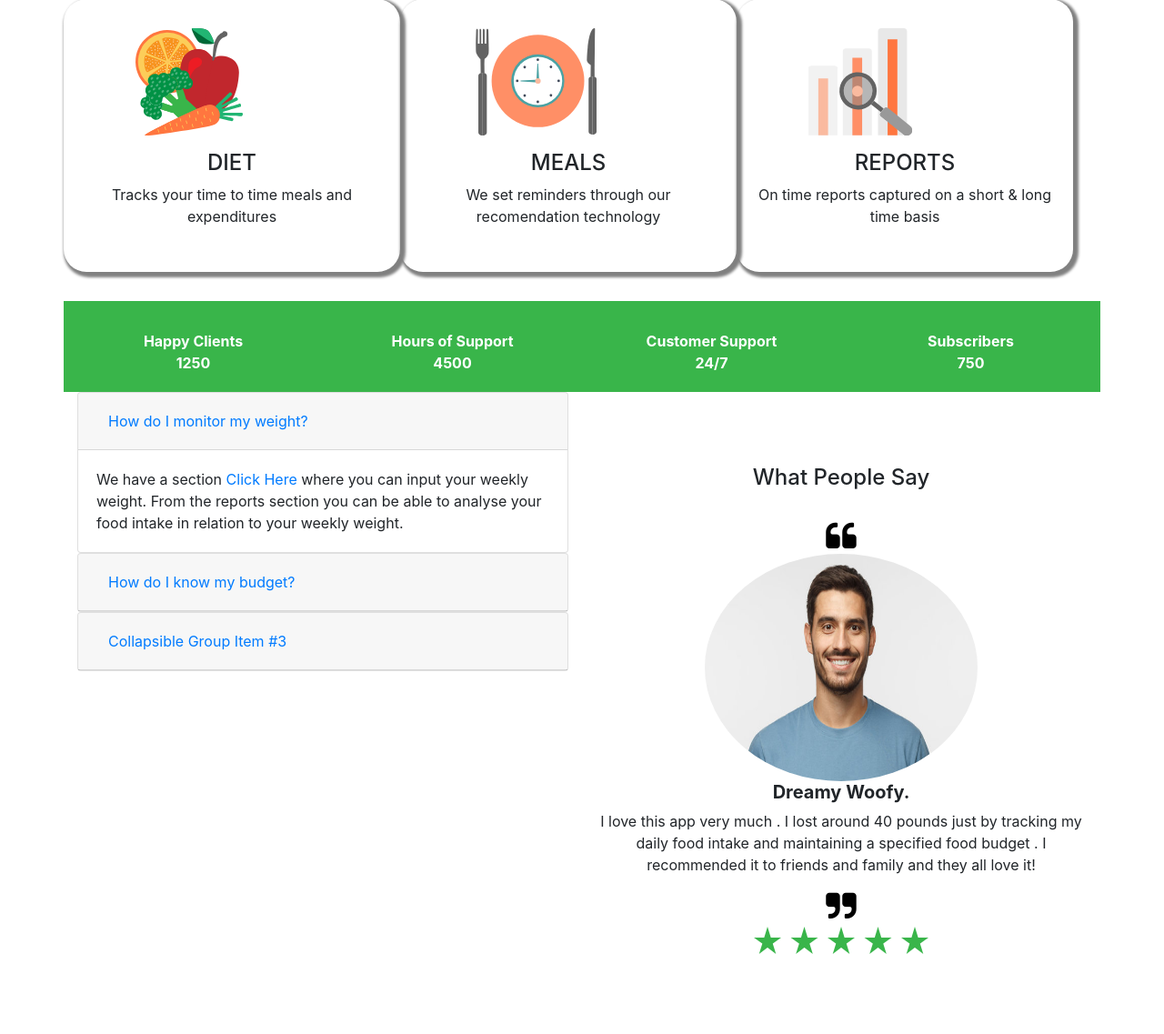
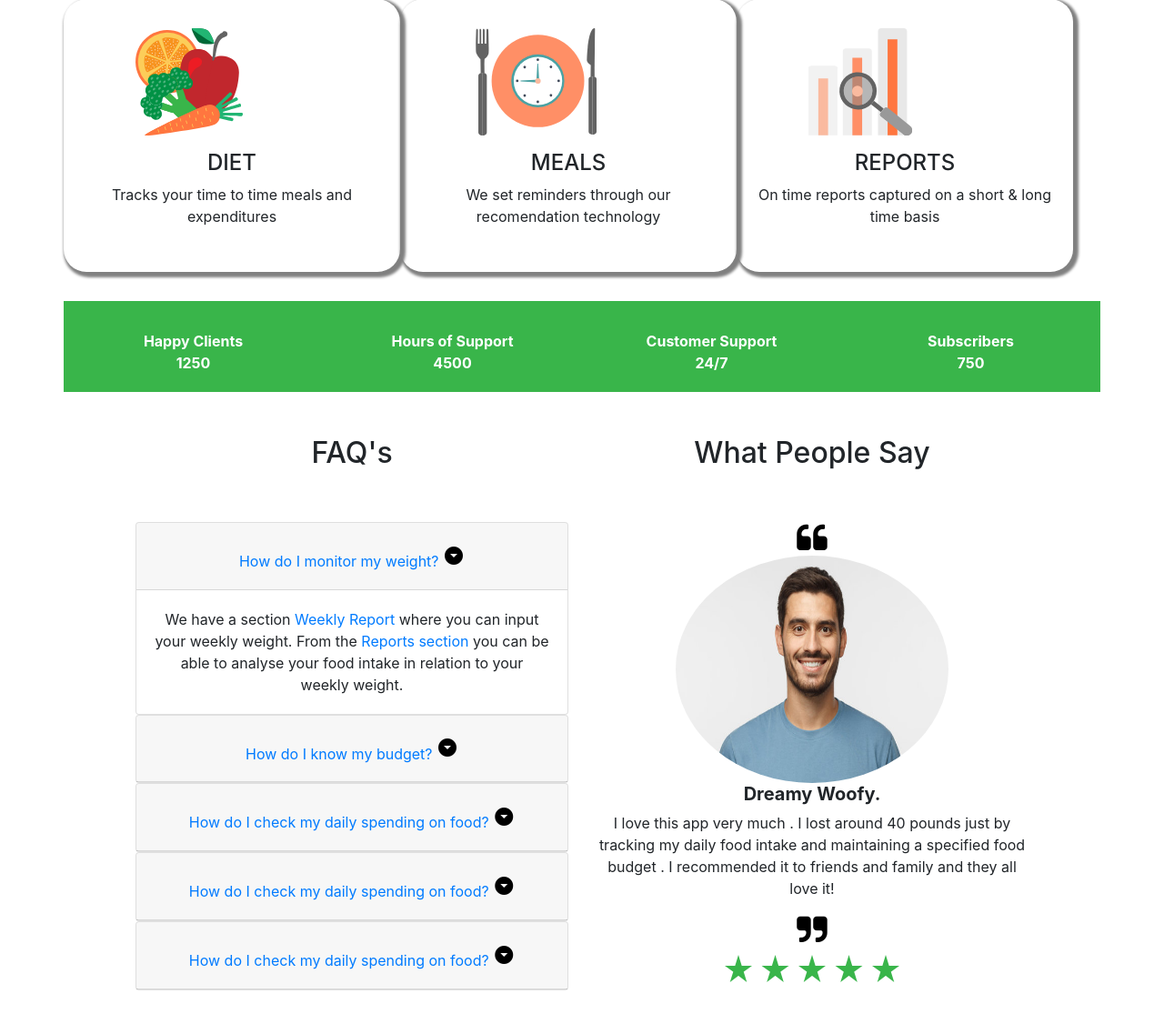
Before and after one commit to fobiero/Food_Diary-App, a PHP site: page /landing.html in a window 1280 px wide. Shown: the part 711-1848 px from the top of the page at 91% size. Before the commit the page ends 1760 px from the top, so only its background shows below. Run offline with PHP 8.4, Linux system fonts and the light colour scheme; some libraries are stand-ins or nearby versions.

Commit message:
Added arrows to the FAQ section

```diff
--- a/landing.css
+++ b/landing.css
@@ -135,7 +135,6 @@ padding-top: 2rem;
   text-align: center;
 }
 .people{
-  padding-top: 5rem;
   text-align: center;
 }
 .people img{
@@ -146,3 +145,13 @@ padding-top: 2rem;
 .people h4{
   margin-bottom: 2rem;
 }
+.blog{
+  text-align: center;
+  padding: 3rem 4rem;
+}
+.blog h2{
+  padding-bottom: 3rem;
+}
+.material-icons{
+  padding-top: 0.3rem;
+}
--- a/landing.html
+++ b/landing.html
@@ -15,6 +15,7 @@
   <!-- Linking Icons -->
   <link rel="stylesheet" href="https://cdnjs.cloudflare.com/ajax/libs/font-awesome/4.7.0/css/font-awesome.min.css">
   <link href="https://fonts.googleapis.com/icon?family=Material+Icons" rel="stylesheet">
+
 
 </head>
 <body>
@@ -116,19 +117,21 @@
        </div>
        <div class="row blog">
          <div class="col-md-6">
+           <h2>FAQ's</h2>
           <div id="accordion">
             <div class="card">
               <div class="card-header" id="headingOne">
                 <h5 class="mb-0">
                   <button class="btn btn-link" data-toggle="collapse" data-target="#collapseOne" aria-expanded="true" aria-controls="collapseOne">
                     How do I monitor my weight?
+                    <i class="material-icons" style="font-size:24px; color: black;">arrow_drop_down_circle</i>
                   </button>
                 </h5>
               </div>
 
               <div id="collapseOne" class="collapse show" aria-labelledby="headingOne" data-parent="#accordion">
                 <div class="card-body">
-                  We have a section <a href="#">Click Here</a> where you can input your weekly weight. From the reports section <a href="#"></a> you can be able to analyse your food intake in relation to your weekly weight.
+                  We have a section <a href="#">Weekly Report</a> where you can input your weekly weight. From the <a href="#">Reports section </a> you can be able to analyse your food intake in relation to your weekly weight.
                 </div>
               </div>
             </div>
@@ -137,12 +140,13 @@
                 <h5 class="mb-0">
                   <button class="btn btn-link collapsed" data-toggle="collapse" data-target="#collapseTwo" aria-expanded="false" aria-controls="collapseTwo">
                     How do I know my budget?
+                    <i class="material-icons" style="font-size:24px; color: black;">arrow_drop_down_circle</i>
                   </button>
                 </h5>
               </div>
               <div id="collapseTwo" class="collapse" aria-labelledby="headingTwo" data-parent="#accordion">
                 <div class="card-body">
-                  We have an area where you can input your daily food spending for breakfast , lunch , super and miscalleneous spending on snacks and drinks. There will be a weekly report <a href="#">Click Here</a> where you will see your daily, weekly and monthly spending. From their reports you can access your spending and budget the amount that sits comfortable with you.
+                  We have an area where you can input your daily food spending for breakfast , lunch , super and miscalleneous spending on snacks and drinks. There will be a  <a href="#">weekly report</a> where you will see your daily, weekly and monthly spending. From their reports you can access your spending and budget the amount that sits comfortable with you.
                 </div>
               </div>
             </div>
@@ -150,20 +154,51 @@
               <div class="card-header" id="headingThree">
                 <h5 class="mb-0">
                   <button class="btn btn-link collapsed" data-toggle="collapse" data-target="#collapseThree" aria-expanded="false" aria-controls="collapseThree">
-                    Collapsible Group Item #3
+                     How do I check my daily spending on food?
+                     <i class="material-icons" style="font-size:24px; color: black;">arrow_drop_down_circle</i>
                   </button>
                 </h5>
               </div>
               <div id="collapseThree" class="collapse" aria-labelledby="headingThree" data-parent="#accordion">
                 <div class="card-body">
-                  Anim pariatur cliche reprehenderit, enim eiusmod high life accusamus terry richardson ad squid. 3 wolf moon officia aute, non cupidatat skateboard dolor brunch. Food truck quinoa nesciunt laborum eiusmod. Brunch 3 wolf moon tempor, sunt aliqua put a bird on it squid single-origin coffee nulla assumenda shoreditch et. Nihil anim keffiyeh helvetica, craft beer labore wes anderson cred nesciunt sapiente ea proident. Ad vegan excepteur butcher vice lomo. Leggings occaecat craft beer farm-to-table, raw denim aesthetic synth nesciunt you probably haven't heard of them accusamus labore sustainable VHS.
+                  This application has an area where you can input the price of each and every food item you consume. This will be given in the <a href="#">Reports Section</a>
+                </div>
+              </div>
+            </div>
+            <div class="card">
+              <div class="card-header" id="headingFour">
+                <h5 class="mb-0">
+                  <button class="btn btn-link collapsed" data-toggle="collapse" data-target="#collapseFour" aria-expanded="false" aria-controls="collapseFour">
+                     How do I check my daily spending on food?
+                     <i class="material-icons" style="font-size:24px; color: black;">arrow_drop_down_circle</i>
+                  </button>
+                </h5>
+              </div>
+              <div id="collapseFour" class="collapse" aria-labelledby="headingFour" data-parent="#accordion">
+                <div class="card-body">
+                  This application has an area where you can input the price of each and every food item you consume. This will be given in the <a href="#">Reports Section</a>
+                </div>
+              </div>
+            </div>
+            <div class="card">
+              <div class="card-header" id="headingFive">
+                <h5 class="mb-0">
+                  <button class="btn  btn-link collapsed btncon" data-toggle="collapse" data-target="#collapseFive" aria-expanded="false" aria-controls="collapseFive">
+                     How do I check my daily spending on food?
+                     <i class="material-icons" style="font-size:24px; color: black;">arrow_drop_down_circle</i>
+                  </button>
+                </h5>
+              </div>
+              <div id="collapseFive" class="collapse" aria-labelledby="headingFive" data-parent="#accordion">
+                <div class="card-body">
+                  This application has an area where you can input the price of each and every food item you consume. This will be given in the <a href="#">Reports Section</a>
                 </div>
               </div>
             </div>
           </div>
          </div>
          <div class="col-md-6 people">
-           <h4>What People Say</h4>
+           <h2>What People Say</h2>
            <i class="fa fa-quote-left" style="font-size:36px;color:black"></i><br>
            <img src="./Images/potrait.jpg" alt="User Image">
            <h5><strong>Dreamy Woofy.</strong></h5>
```
